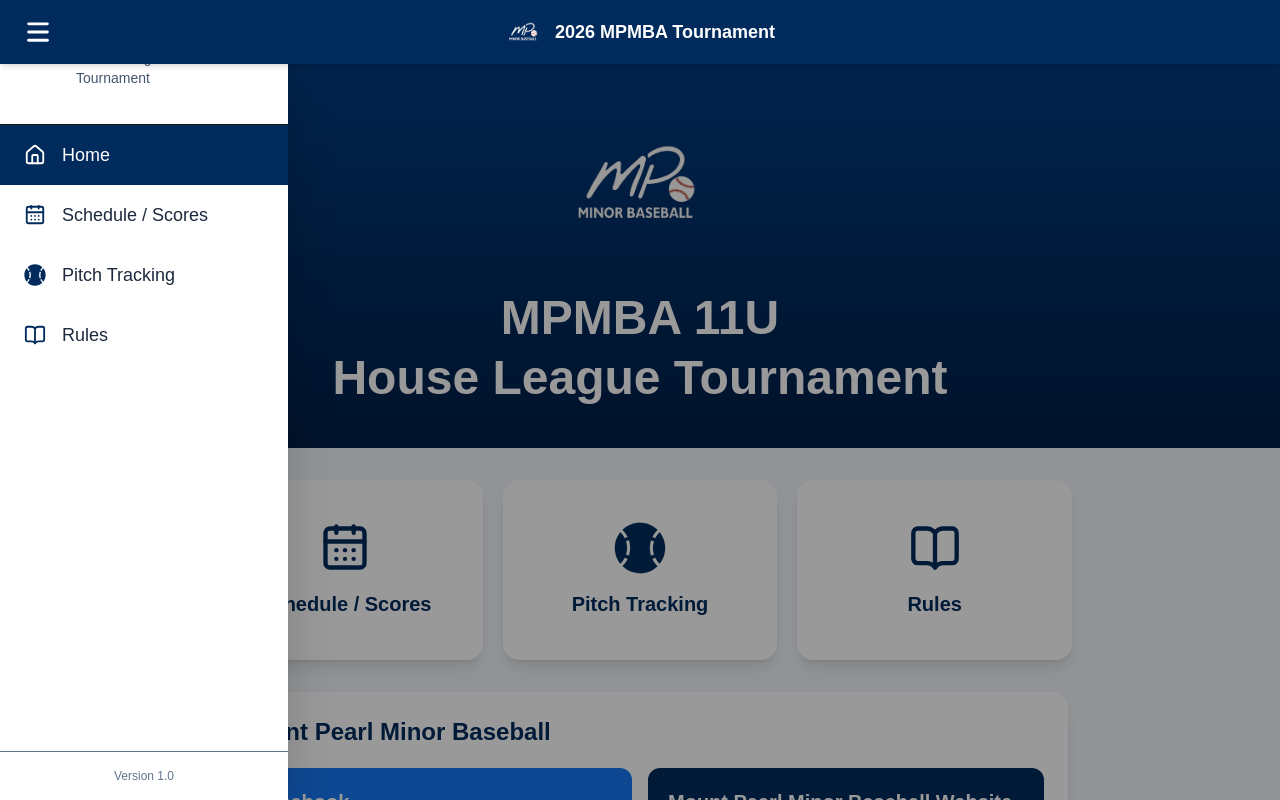
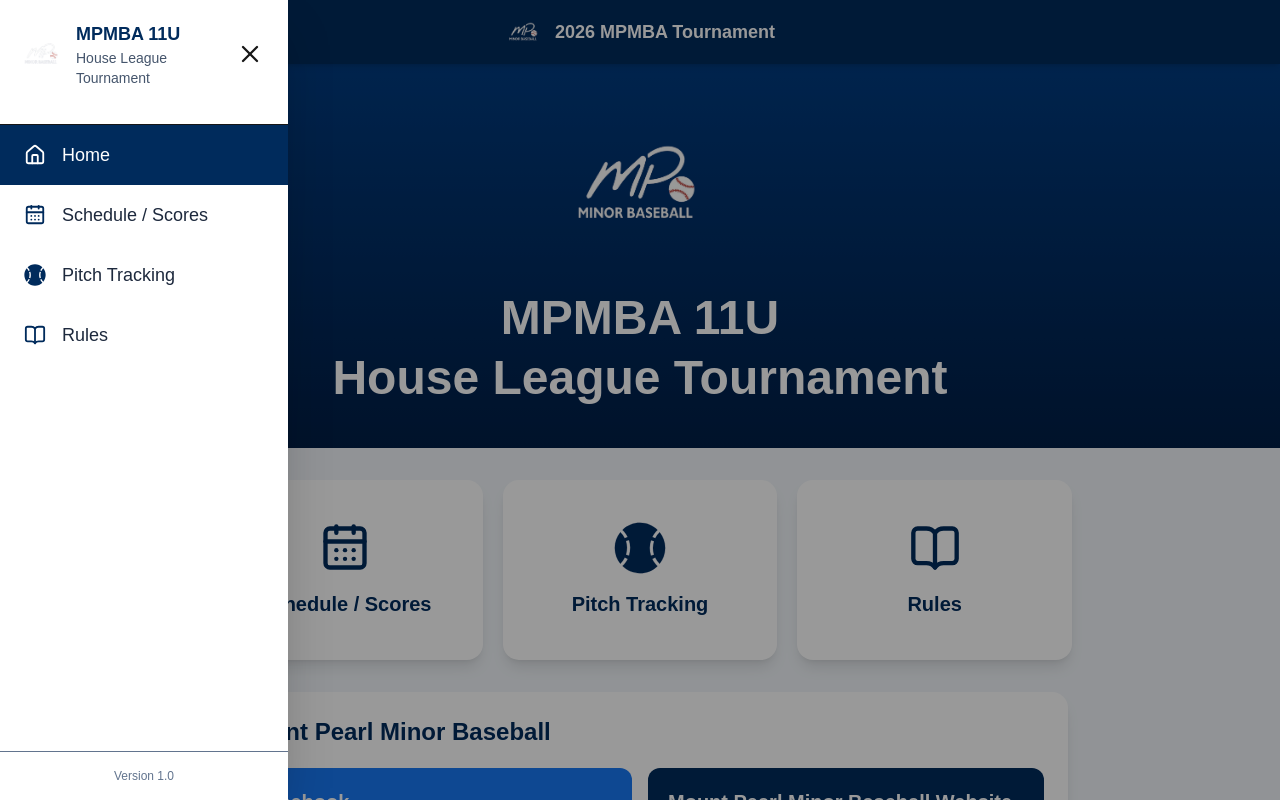
Before and after one commit to mpmba26/2026-mcdonalds-tournament, a Next.js app: page / in a window 1280 px wide. Both pictures are taken after a click on the button "Open menu". Shown: the top 800 px of the page. Built offline with nearby package versions, Linux system fonts and the light colour scheme.

Commit message:
update menu size

```diff
--- a/components/SideMenu.tsx
+++ b/components/SideMenu.tsx
@@ -34,7 +34,7 @@
       {/* Overlay */}
       <div
         onClick={onClose}
-        className={`fixed inset-0 z-40 bg-black/40 transition-opacity duration-300 ${
+        className={`fixed inset-0 z-[10000] bg-black/40 transition-opacity duration-300 ${
           isOpen
             ? "pointer-events-auto opacity-100"
             : "pointer-events-none opacity-0"
@@ -43,7 +43,7 @@
 
       {/* Menu */}
       <aside
-        className={`fixed left-0 top-0 z-50 flex h-full w-72 flex-col bg-white shadow-2xl transition-transform duration-300 ease-in-out ${
+        className={`fixed left-0 top-0 z-[10001] flex h-full w-72 flex-col bg-white shadow-2xl transition-transform duration-300 ease-in-out ${
           isOpen ? "translate-x-0" : "-translate-x-full"
         }`}
       >
```
